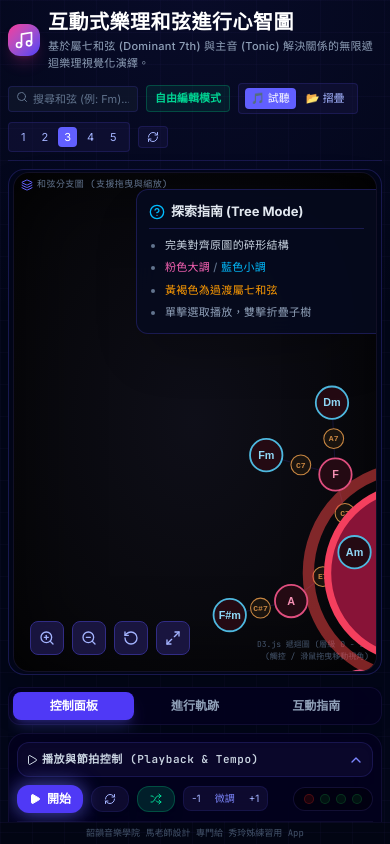
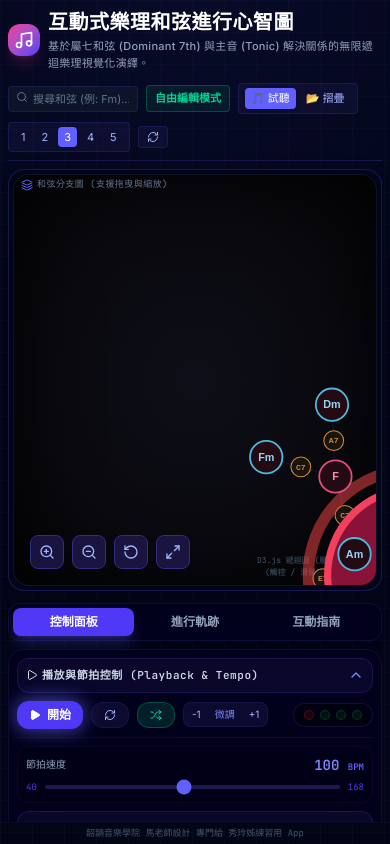
Before and after one commit to AymiMensa/ChordTree, a React (Vite) app: page / in a window 390 px wide. Built offline with nearby package versions, Linux system fonts and the light colour scheme.

Commit message:
fix(ui): responsive layout overlaps on mobile devices

```diff
--- a/src/App.tsx
+++ b/src/App.tsx
@@ -559,7 +559,7 @@ export default function App() {
         {/* Desktop Layout: 2 Columns | Mobile Layout: Stacks vertically but uses remaining space */}
         <div className="flex flex-col lg:grid lg:grid-cols-12 gap-3 flex-1 items-stretch min-h-0">
           {/* Column 1: Interactive Chord Tree */}
-          <div className="relative lg:col-span-7 h-[60vh] lg:h-full bg-slate-950/80 backdrop-blur-3xl border border-indigo-900/50 rounded-2xl overflow-hidden shadow-2xl flex flex-col shrink-0 min-h-[350px]">
+          <div className="relative lg:col-span-7 h-[50vh] min-h-[300px] lg:min-h-0 lg:h-full bg-slate-950/80 backdrop-blur-3xl border border-indigo-900/50 rounded-2xl overflow-hidden shadow-2xl flex flex-col shrink-0">
             {isFreeModeEditing ? (
               <FreeModeEditor
                 initialChords={customProgressionList}
--- a/src/components/ChordMindMap.tsx
+++ b/src/components/ChordMindMap.tsx
@@ -354,7 +354,7 @@ export const ChordMindMap: React.FC<ChordMindMapProps> = ({
   };
 
   return (
-    <div ref={containerRef} className="relative w-full h-full min-h-[500px] bg-[#0a0a0d] rounded-2xl border border-indigo-950/40 overflow-hidden select-none shadow-[inset_0_0_80px_rgba(0,0,0,0.8)]">
+    <div ref={containerRef} className="relative w-full h-full min-h-[300px] bg-[#0a0a0d] rounded-2xl border border-indigo-950/40 overflow-hidden select-none shadow-[inset_0_0_80px_rgba(0,0,0,0.8)]">
 
       {/* Background ambient radial glow */}
       <div className="absolute inset-0 bg-[radial-gradient(ellipse_at_center,rgba(99,102,241,0.05)_0%,rgba(0,0,0,0.5)_100%)] pointer-events-none" />
@@ -367,8 +367,8 @@ export const ChordMindMap: React.FC<ChordMindMapProps> = ({
         className="block relative z-10 w-full h-full touch-none cursor-grab active:cursor-grabbing"
       />
 
-      {/* Top Right Guide */}
-      <div className="absolute top-4 right-0 z-20 w-[240px] md:w-[260px] bg-[#060a1f]/90 backdrop-blur-md border border-indigo-900/50 border-r-0 rounded-l-xl p-3 shadow-2xl pointer-events-none select-none">
+      {/* Top Right Guide (Hidden on mobile to prevent overlapping) */}
+      <div className="hidden lg:block absolute top-4 right-0 z-20 w-[240px] md:w-[260px] bg-[#060a1f]/90 backdrop-blur-md border border-indigo-900/50 border-r-0 rounded-l-xl p-3 shadow-2xl pointer-events-none select-none">
         <div className="flex items-center gap-1.5 text-slate-200 font-bold text-[13px] mb-2 border-b border-indigo-900/50 pb-1.5">
           <HelpCircle className="w-4 h-4 text-sky-400" />
           探索指南 (Tree Mode)
```
Also changed, not shown: 1 other file (tests, documents, lock files or other folders).
